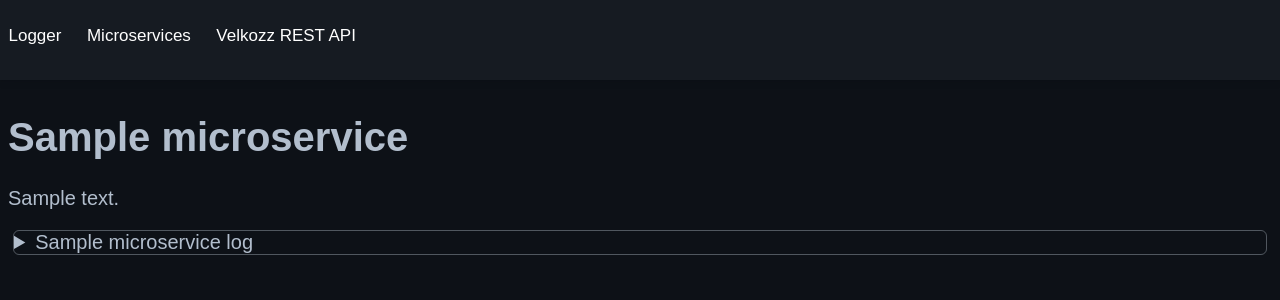
After one commit to velkoz-data-ingestion/velkozz_logging_application, a Flask app: template velkozz_logger/velkozz_logger/microservice_logger/templates/microservice_dashboard.html in a window 1280 px wide. The commit adds this page. Shown: the top 300 px of the page. Run offline with Flask 2, Linux system fonts and the light colour scheme; tables that the repository leaves empty hold one stand-in row (values such as "Sample post"); the template is opened without the code that fills it: values that come from a table or form of the project are taken from there, most other values are stand-ins (such as "Sample title", 1, 10 or a date in 2020); data that the repository does not hold is empty; parts of the project's set-up code (start-up, migrations or seed data) failed here and were passed over; some libraries are stand-ins or nearby versions.

Commit message:
Developed Microservice Dashboard

```diff
--- /dev/null
+++ b/velkozz_logger/velkozz_logger/microservice_logger/static/css/microservice_dashboard.css
@@ -0,0 +1,7 @@
+/* Log Dropdown Styling */
+.log_dropdown{
+  border-radius: 6px;
+  border: 1px solid;
+  border-color: var(--btn-grey-border);
+  margin: 5px;
+}
--- /dev/null
+++ b/velkozz_logger/velkozz_logger/microservice_logger/static/js/microservice_dashboard.js
@@ -0,0 +1,14 @@
+var coll = document.getElementsByClassName("collapsible");
+var i;
+
+for (i = 0; i < coll.length; i++) {
+  coll[i].addEventListener("click", function() {
+    this.classList.toggle("active");
+    var content = this.nextElementSibling;
+    if (content.style.display === "block") {
+      content.style.display = "none";
+    } else {
+      content.style.display = "block";
+    }
+  });
+}
--- /dev/null
+++ b/velkozz_logger/velkozz_logger/microservice_logger/templates/microservice_dashboard.html
@@ -0,0 +1,31 @@
+{% extends "layout.html" %}
+
+{% block css %}
+    <link rel="stylesheet" href="{{url_for('microservice_bp.static', filename='/css/microservice_dashboard.css')}}">
+    <link rel="stylesheet" href="{{url_for('microservice_bp.static', filename='js/microservice_dashboard.js')}}">
+{% endblock css %}
+
+{% block body %}
+    <h1>{{microservice.microservice_name}}</h1>
+    <p>{{microservice.microservice_description}}</p>
+    <div class="log_freq_timeseries" id="log_freq_timeseries"></div>
+    <div class="log_count_timeseries" id="log_count_timeseries"></div>
+    <div class="specific_log_table">
+        {% for microservice_log in microservice_logs %}
+        <details class="log_dropdown">
+            <summary>
+                {{microservice_log.app_name}}
+            </summary>
+            {{microservice_log.msg}}
+        </details>
+        {% endfor %}
+    </div>
+
+{% endblock body %}
+
+{% block javascript %}
+    <script>
+        var log_freq_graph = {{microservice.log_freq_timeseries | safe}};
+        Plotly.plot("log_freq_timeseries", log_freq_graph, {});
+    </script>
+{% endblock javascript %}
--- a/velkozz_logger/velkozz_logger/microservice_logger/templates/microservice_home.html
+++ b/velkozz_logger/velkozz_logger/microservice_logger/templates/microservice_home.html
@@ -1,7 +1,7 @@
 {% extends "layout.html" %}
 
 {% block css %}
-    <link rel="stylesheet" href="{{ url_for('microservice_bp.static', filename='microservice_grid_styling.css') }}">
+    <link rel="stylesheet" href="{{ url_for('microservice_bp.static', filename='css/microservice_grid_styling.css') }}">
 {% endblock css %}
 
 {% block body %}
@@ -27,7 +27,6 @@
     </div>
 
     {% block javascript %}
-    <script src="https://cdn.plot.ly/plotly-latest.min.js"></script>
     <script>
         // Main Graph Plot:
         var graphs= {{graphJSON | safe}};
--- a/velkozz_logger/velkozz_logger/templates/layout.html
+++ b/velkozz_logger/velkozz_logger/templates/layout.html
@@ -7,6 +7,7 @@
     <meta name="description" content={{description}}>
     <link rel="stylesheet" href="{{ url_for('static', filename='core_styling.css') }}">
     <link rel="stylesheet" href="{{ url_for('static', filename='grid_config.css') }}">
+    <script src="https://cdn.plot.ly/plotly-latest.min.js"></script>
     {% block css %}{% endblock %}
   </head>
 
```
Also changed, not shown: velkozz_logger/velkozz_logger/microservice_logger/routes.py (+76 -2 lines), velkozz_logger/velkozz_logger/microservice_logger/static/css/microservice_grid_styling.css (renamed from velkozz_logger/velkozz_logger/microservice_logger/static/microservice_grid_styling.css).
